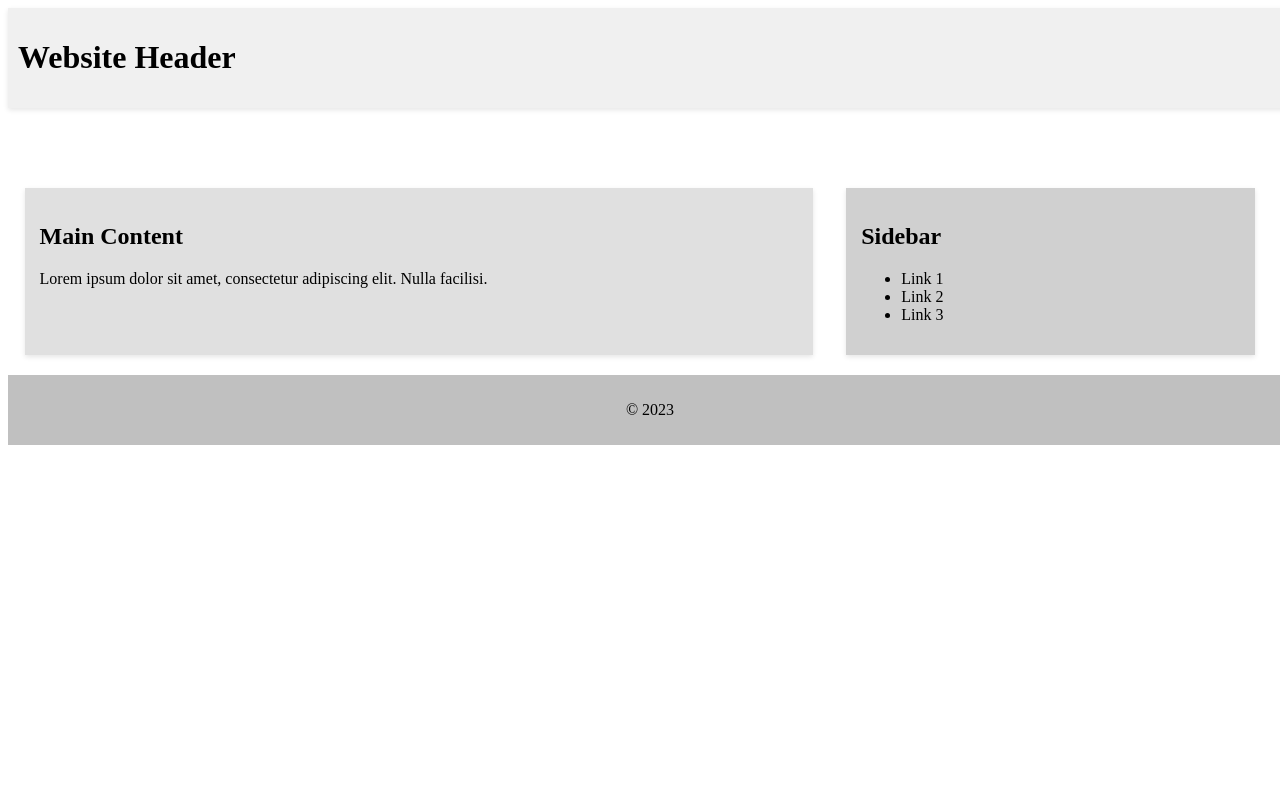
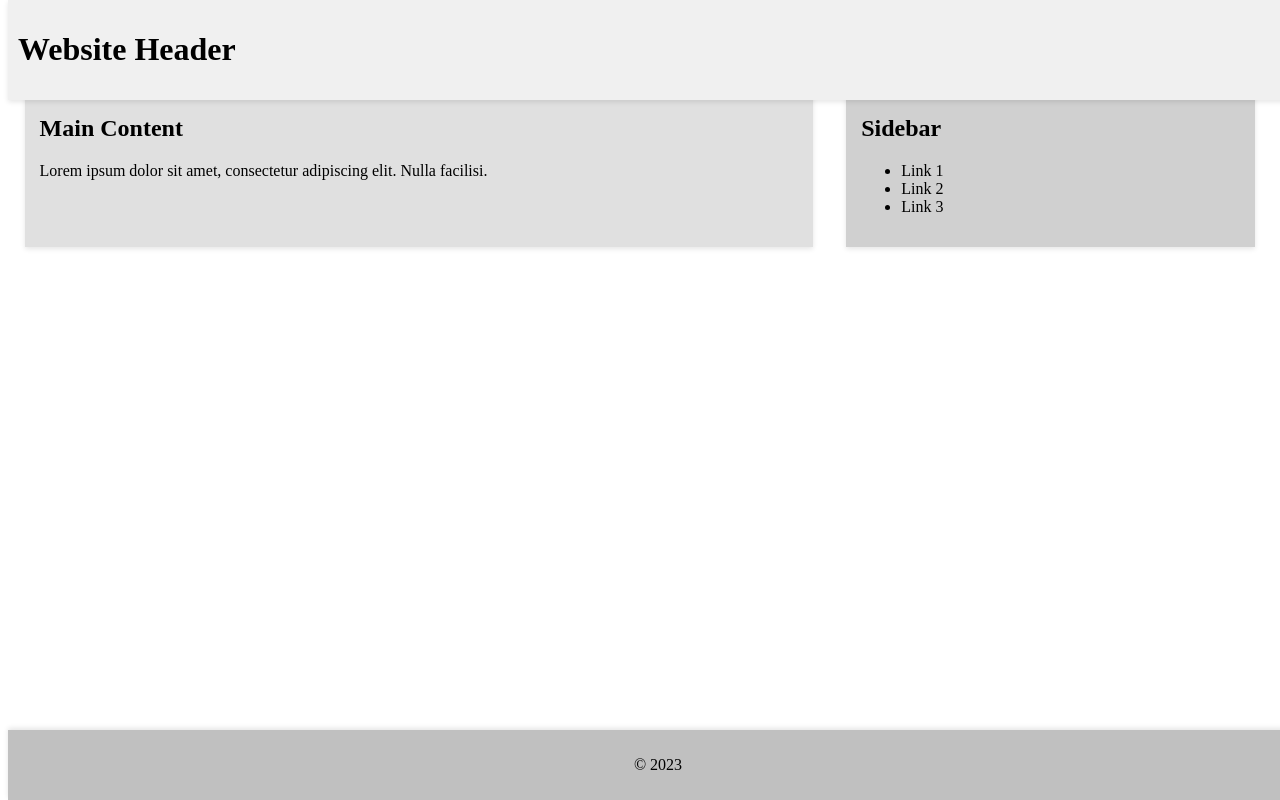
Before and after one commit to shady-stu/css-_in_-zoom, a plain HTML site: page test aigg/index.html in a window 1280 px wide. Drawn offline with Linux system fonts and the light colour scheme.

Commit message:
Add files via upload

```diff
--- a/test aigg/style.css
+++ b/test aigg/style.css
@@ -1,20 +1,19 @@
-/* Sticky Navigation */
+/* Header Styling */
 header {
-    position: sticky;
+    position: fixed;
     top: 0;
-    z-index: 1000;
-    background-color : #F0F0F0 ;
+    width: 100%;
+    background-color: #F0F0F0;
     padding: 10px;
-    width: 100%;
-    box-shadow: 0 2px 5px rgba(0, 0, 0, 0.1);
+    z-index: 1000; /* To keep the header above other elements */
+    box-shadow: 0 2px 5px rgba(0, 0, 0, 0.1); /* Optional for a slight shadow */
 }
 
-/* Main content styling */
+/* Main Content (article) Styling */
 main {
+    margin-top: 60px; /* To create space for the fixed header */
     display: flex;
     justify-content: space-between;
-    margin-top: 60px;
-    z-index: 1;
 }
 
 article {
@@ -22,24 +21,45 @@ article {
     margin: 20px auto;
     background-color: #E0E0E0;
     padding: 15px;
-    box-shadow: 0 2px 5px rgba(0, 0, 0, 0.1);
+    box-shadow: 0 2px 5px rgba(0, 0, 0, 0.1); /* Optional shadow effect */
 }
 
-/* Sidebar styling */
+/* Sidebar (aside) Styling */
 aside {
     width: 30%;
+    margin: 20px auto;
     background-color: #D0D0D0;
     padding: 15px;
-    margin: 20px auto;
-    box-shadow: 0 2px 5px rgba(0, 0, 0, 0.1);
+    box-shadow: 0 2px 5px rgba(0, 0, 0, 0.1); /* Optional shadow effect */
 }
 
-/* Footer styling */
+/* Footer Styling */
 footer {
-    position: relative;
-    z-index: 10;
+    position: fixed;
+    bottom: 0;
+    width: 100%;
     background-color: #C0C0C0;
     padding: 10px;
     text-align: center;
-    width: 100%;
+    z-index: 100; /* Ensures the footer stays above content */
+    box-shadow: 0 -2px 5px rgba(0, 0, 0, 0.1); /* Optional for a slight shadow */
 }
+
+
+nav {
+    position: sticky;
+    top: 0;
+    background-color: #F0F0F0;
+    padding: 10px;
+    z-index: 1000; /* Ensures the sticky navigation bar stays above other elements */
+    box-shadow: 0 2px 5px rgba(0, 0, 0, 0.1); /* Optional shadow */
+}
+
+
+header, footer {
+    z-index: 1000; /* Header and Footer have a higher stacking order */
+}
+
+main, aside {
+    z-index: 1; /* Main content and sidebar have a lower stacking order */
+}
```
